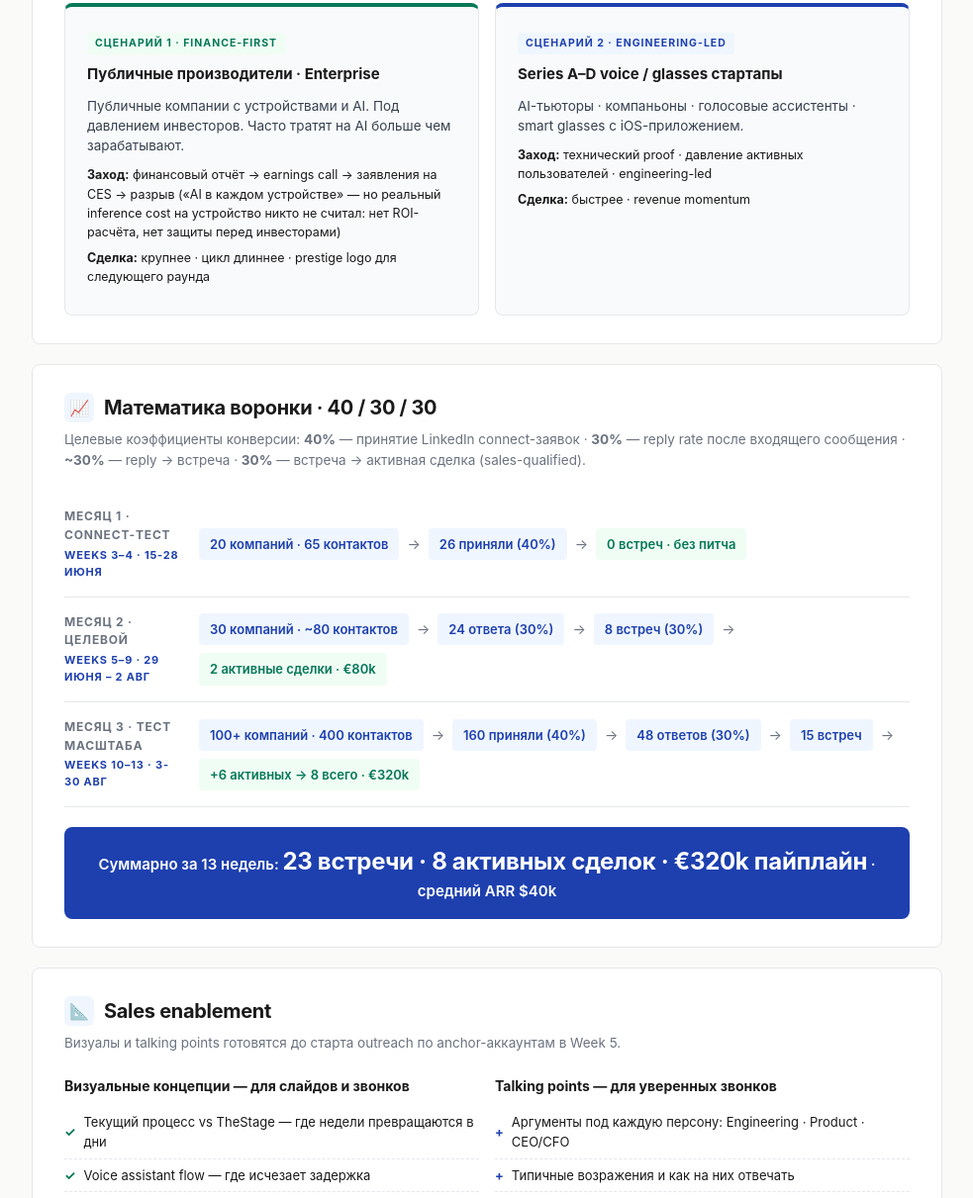
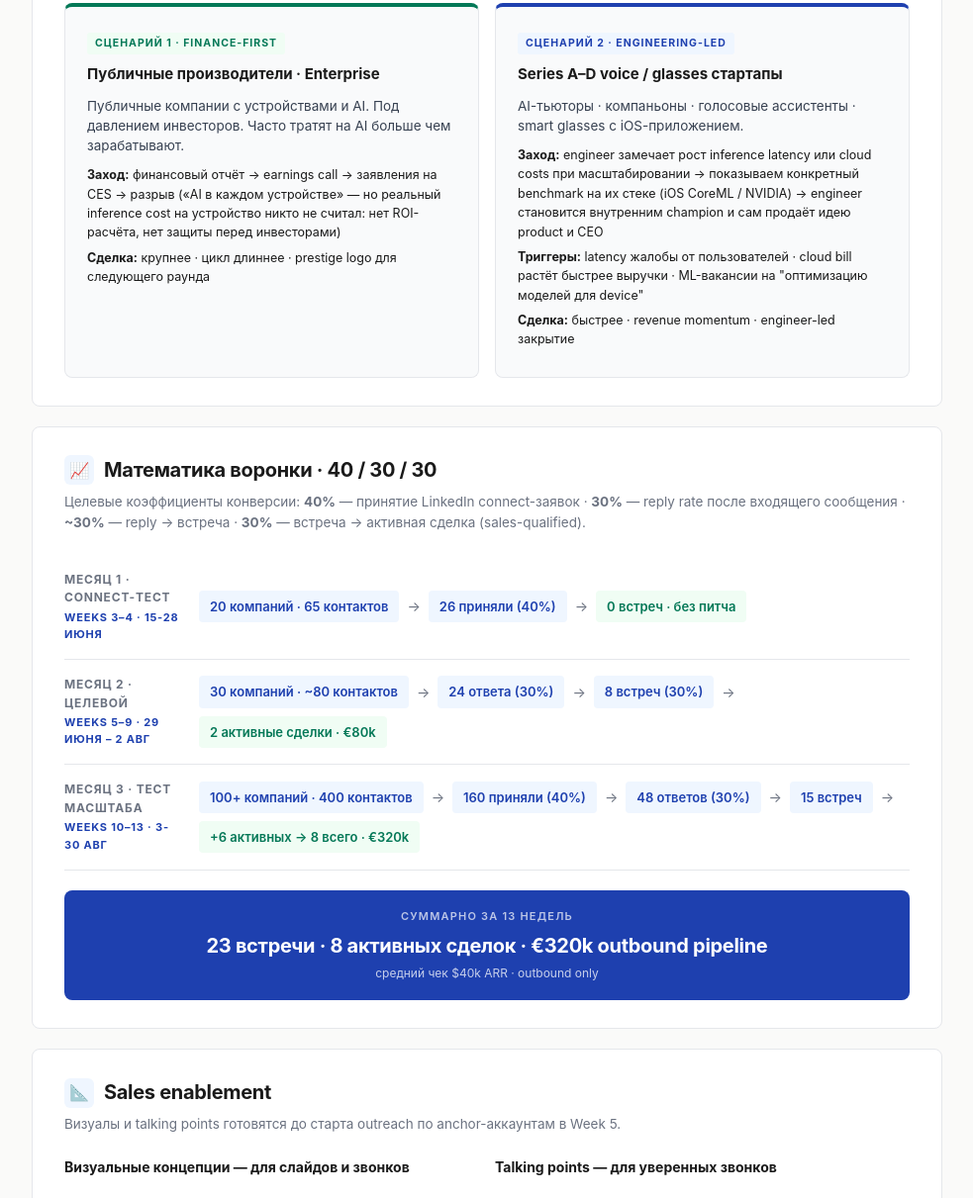
Before and after one commit to pashpav-code/stageai, a website: page StageAI GTM Strategy — founder report.html in a window 1280 px wide. Shown: the part 3407-4618 px from the top of the page at 99% size, without its empty margins (148-1131 px from the left). Drawn offline with Linux system fonts and the light colour scheme.

Commit message:
Fix funnel summary layout, pin marked@4, regenerate doc pages

```diff
--- a/StageAI GTM Strategy — founder report.html
+++ b/StageAI GTM Strategy — founder report.html
@@ -572,17 +572,29 @@
   .funnel-cum {
     background: var(--accent);
     color: white;
-    padding: 16px 22px;
+    padding: 18px 24px;
     border-radius: 8px;
     margin-top: 20px;
-    font-size: 15px;
+    text-align: center;
+  }
+  .funnel-cum .fc-label {
+    font-size: 11px;
     font-weight: 600;
-    text-align: center;
-  }
-  .funnel-cum .big {
-    font-size: 24px;
+    text-transform: uppercase;
+    letter-spacing: 1.2px;
+    opacity: 0.7;
+    margin-bottom: 8px;
+  }
+  .funnel-cum .fc-stats {
+    font-size: 20px;
     font-weight: 700;
     letter-spacing: -0.3px;
+    line-height: 1.3;
+  }
+  .funnel-cum .fc-sub {
+    font-size: 12px;
+    opacity: 0.75;
+    margin-top: 6px;
   }
 
   /* ─── 2-column ─── */
@@ -1183,8 +1195,9 @@
       <span class="motion-tag">Сценарий 2 · Engineering-led</span>
       <h4>Series A–D voice / glasses стартапы</h4>
       <p>AI-тьюторы · компаньоны · голосовые ассистенты · smart glasses с iOS-приложением.</p>
-      <div class="row"><strong>Заход:</strong> технический proof · давление активных пользователей · engineering-led</div>
-      <div class="row"><strong>Сделка:</strong> быстрее · revenue momentum</div>
+      <div class="row"><strong>Заход:</strong> engineer замечает рост inference latency или cloud costs при масштабировании → показываем конкретный benchmark на их стеке (iOS CoreML / NVIDIA) → engineer становится внутренним champion и сам продаёт идею product и CEO</div>
+      <div class="row"><strong>Триггеры:</strong> latency жалобы от пользователей · cloud bill растёт быстрее выручки · ML-вакансии на "оптимизацию моделей для device"</div>
+      <div class="row"><strong>Сделка:</strong> быстрее · revenue momentum · engineer-led закрытие</div>
     </div>
   </div>
 </section>
@@ -1234,7 +1247,9 @@
   </div>
 
   <div class="funnel-cum">
-    Суммарно за 13 недель: <span class="big">23 встречи · 8 активных сделок · €320k пайплайн</span> · средний ARR $40k
+    <div class="fc-label">Суммарно за 13 недель</div>
+    <div class="fc-stats">23 встречи · 8 активных сделок · €320k outbound pipeline</div>
+    <div class="fc-sub">средний чек $40k ARR · outbound only</div>
   </div>
 </section>
 
```
Also changed, not shown: Diagram — ML workflow classic vs Stage AI.html (+2 -2 lines), GTM — finance-first motion (strategy & prep).html (+2 -2 lines), ICP use cases — Reddit-style stories.html (+1 -1 lines), POV — finance-first outbound (enterprise wearables).html (+1 -1 lines), POV — how to build (Strategic POV framework).html (+1 -1 lines), Stage AI — understanding brief.html (+1 -1 lines), StageAI Roadmap.html (+1 -1 lines), Vuzix — POV and business case (illustration).html (+2 -2 lines), 1 other file.
